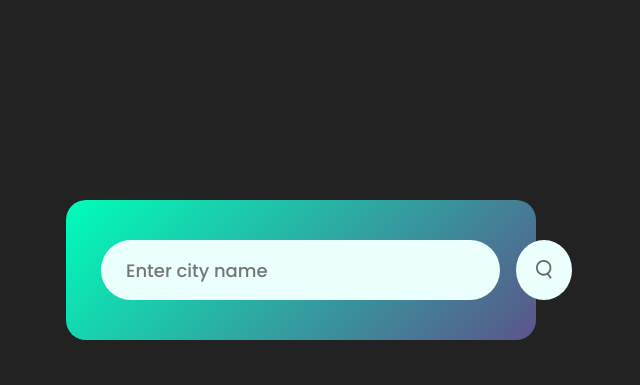
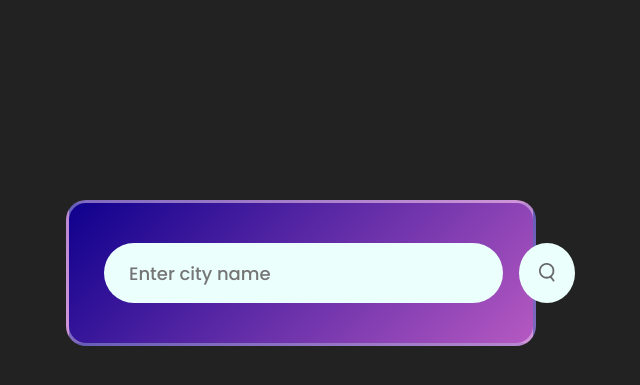
Before and after one commit to ClydenPacheco/Web-Development-Projects, a PHP site: page / in a window 1280 px wide. Shown: the top 385 px of the page, without its empty margins (339-979 px from the left). Run offline with PHP 8.4, Linux system fonts and the light colour scheme.

Commit message:
Update style.css

```diff
--- a/WeatherWebapp/style.css
+++ b/WeatherWebapp/style.css
@@ -11,9 +11,10 @@ body{
 .card{
     width: 90%;
     max-width: 470px;
-    background: linear-gradient(135deg,#00feba,#5b548a);
+    background: linear-gradient(135deg,#0e008d,#b659c2);
     color: #fff;
     margin: 200px auto 0;
+    border: solid #ffffff5d 3px;
     border-radius: 20px;
     padding: 40px 35px;
     text-align: center;
```
